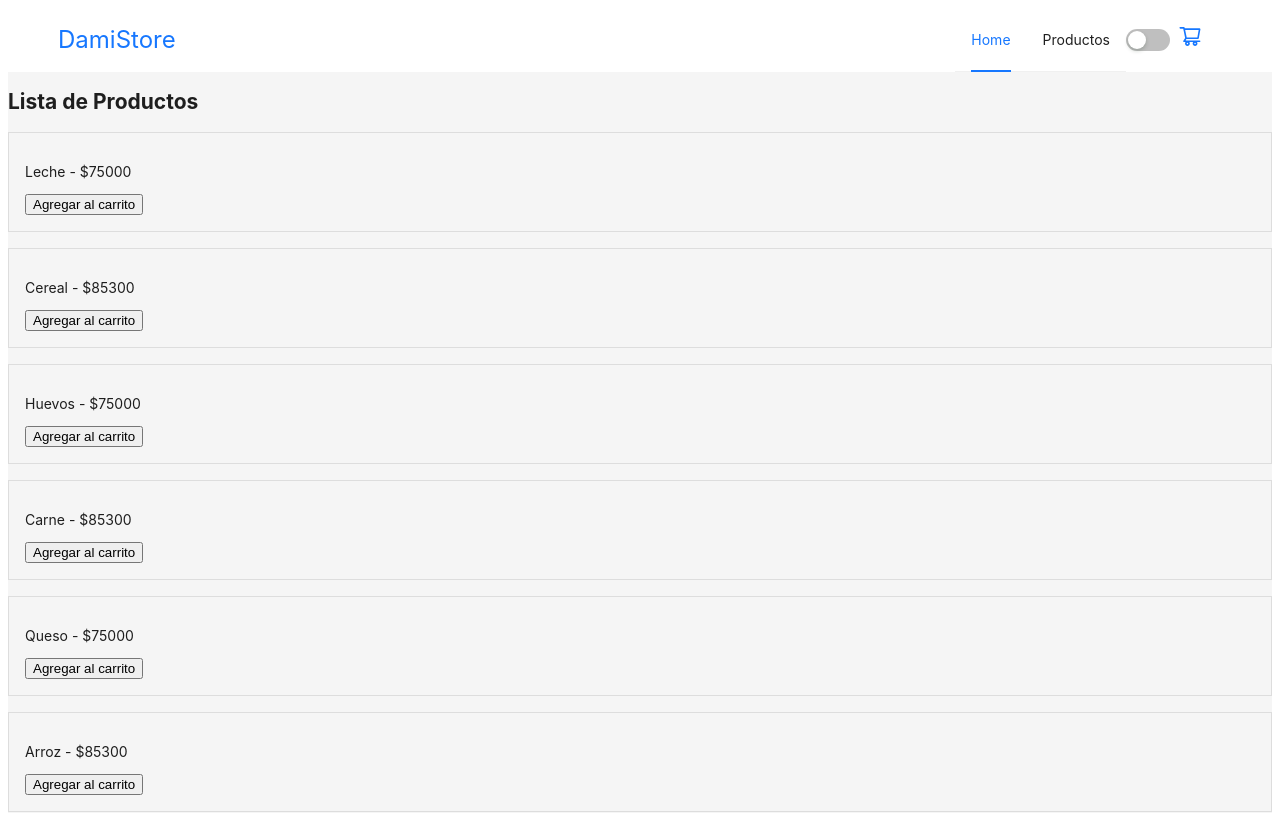
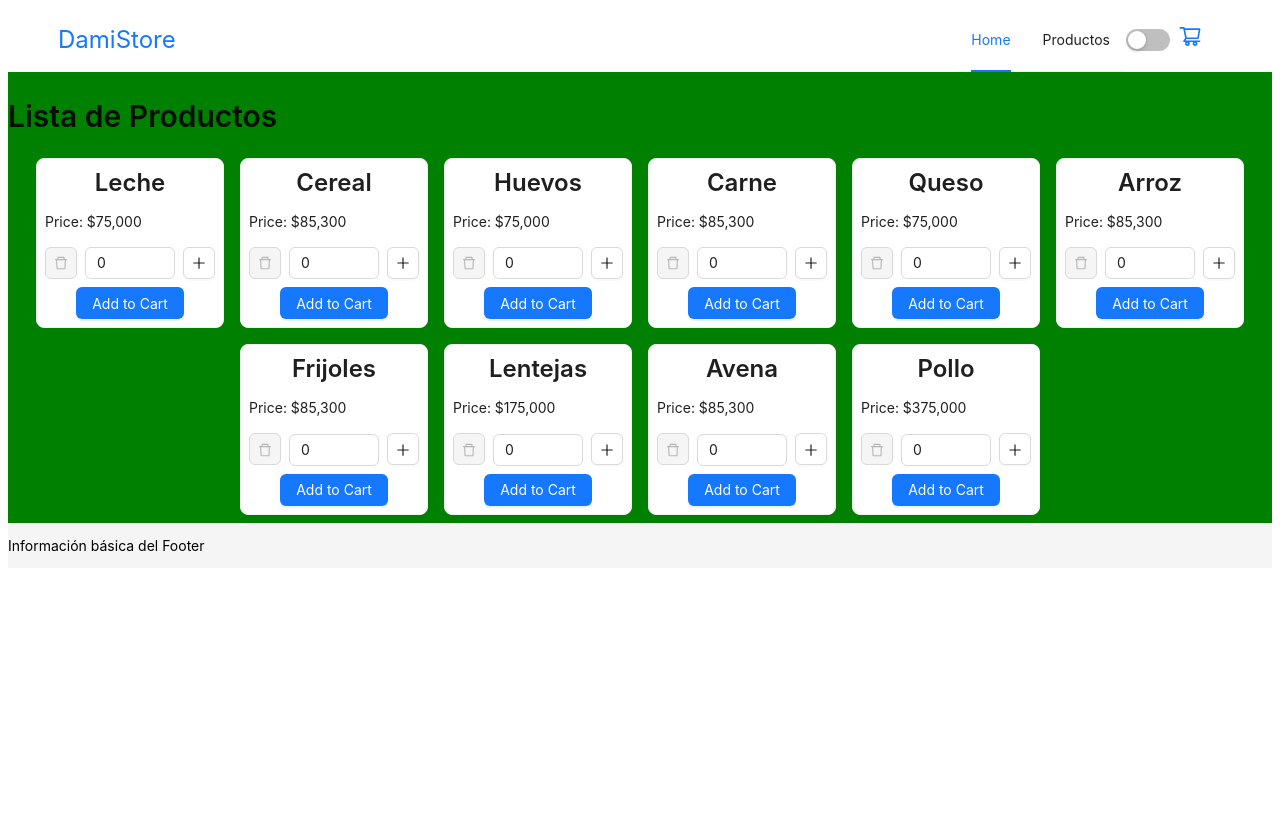
Before and after one commit to damieiberGT/damiStore, a React (Create React App) app: page /productos in a window 1280 px wide. Shown: the top 813 px of the page. Built offline with nearby package versions, Linux system fonts and the light colour scheme.

Commit message:
Avances generales y funcionales. Estilos en widget y productList

```diff
--- a/src/components/Navbar/Navbar.js
+++ b/src/components/Navbar/Navbar.js
@@ -8,8 +8,8 @@ import { useCart } from '../../contexts/CartContext';
 
 const { Header } = Layout;
 
-const Navbar = ({ cartItemCount }) => {
-	const { darkMode, setDarkMode } = useCart();
+const Navbar = () => {
+	const { darkMode, setDarkMode, cartTotal } = useCart();
 
 	const handleDarkModeChange = (checked) => {
 		setDarkMode(checked);
@@ -35,7 +35,7 @@ const Navbar = ({ cartItemCount }) => {
 					<div className="cart-icon">
 						<Link to="/carrito">
 							<ShoppingCartOutlined style={{ fontSize: '24px', marginLeft: '8px' }} />
-							{cartItemCount > 0 && <span className="cart-badge">{cartItemCount}</span>}
+							{cartTotal > 0 && <span className="cart-badge">{cartTotal}</span>}
 						</Link>
 					</div>
 				</div>
--- a/src/components/Navbar/Navbar.scss
+++ b/src/components/Navbar/Navbar.scss
@@ -1,16 +1,17 @@
-/* src/components/Navbar/Navbar.css */
+/* src/components/Navbar/Navbar.scss */
 .dark-mode {
 	background-color: #001529;
+	color: #fff; /* Agrega este estilo para el modo oscuro */
 }
 
 .light-mode {
 	background-color: #fff;
+	color: #000; /* Agrega este estilo para el modo claro */
 }
 
 .logo {
 	flex: 1;
 	font-size: 1.5rem;
-	color: #fff;
 }
 
 .menu {
@@ -20,6 +21,17 @@
 
 .cart-icon {
 	margin-right: 20px;
+	position: relative;
+}
+
+.cart-badge {
+	position: absolute;
+	top: 0;
+	right: 0;
+	background-color: red;
+	color: white;
+	border-radius: 50%;
+	padding: 4px 8px;
 }
 
 .navbar-container {
@@ -32,5 +44,3 @@
 	display: flex;
 	align-items: center;
 }
-
-/* Agrega estilos adicionales según sea necesario */
--- a/src/components/ProductList/ProductList.js
+++ b/src/components/ProductList/ProductList.js
@@ -1,24 +1,23 @@
 // src/components/ProductList/ProductList.js
 import React from 'react';
+import { Button, Row, Typography, Col } from 'antd';
 import { useCart } from '../../contexts/CartContext';
 import products from '../../Api/products.json';
 import './ProductList.scss';
+import ProductWidget from '../ProductWidget/ProductWidget';
 
 const ProductList = () => {
 	const { addToCart, darkMode } = useCart();
 
 	return (
-		<div className={`product-list ${darkMode ? 'dark-mode' : ''}`}>
-			<h2>Lista de Productos</h2>
+		<Row className={`productList ${darkMode ? 'dark-mode' : ''}`}>
+			<Col span={24}>
+				<Typography.Title level={2}>Lista de Productos</Typography.Title>
+			</Col>
 			{products.map((product) => (
-				<div key={product.id} className="product">
-					<p>
-						{product.name} - ${product.price}
-					</p>
-					<button onClick={() => addToCart(product)}>Agregar al carrito</button>
-				</div>
+				<ProductWidget key={product.id} product={product} addToCart={addToCart} />
 			))}
-		</div>
+		</Row>
 	);
 };
 
--- a/src/components/ProductList/ProductList.scss
+++ b/src/components/ProductList/ProductList.scss
@@ -16,4 +16,8 @@
 	color: var(--text-dark);
 }
 
-/* Agrega estilos adicionales según sea necesario */
+.productList {
+	display: flex;
+	justify-content: center;
+	background-color: green;
+}
--- /dev/null
+++ b/src/components/ProductWidget/ProductWidget.js
@@ -0,0 +1,62 @@
+import React, { useState } from 'react';
+import { Card, InputNumber, Button, Row, Typography, Col } from 'antd';
+import { PlusOutlined, MinusOutlined, DeleteOutlined } from '@ant-design/icons';
+import { useCart } from '../../contexts/CartContext';
+import './ProductWidget.scss'
+
+const ProductWidget = ({ product }) => {
+	const { addToCart, updateQuantity } = useCart();
+	const [quantity, setQuantity] = useState(0);
+
+	const handleQuantityChange = (value) => {
+		setQuantity(value);
+	};
+
+	const handleAddToCart = () => {
+		addToCart({ ...product, quantity });
+		setQuantity(0);
+	};
+
+	const handleDeleteFromCart = () => {
+		updateQuantity(product.id, 0);
+		setQuantity(0);
+	};
+
+	return (
+		<Row className='cardContainer'>
+			<Card className='card'>
+				<Typography.Title level={3} className='cardTitle'>
+					{product.name}
+				</Typography.Title>
+				<Col>
+					<Typography.Paragraph>
+						Price: ${product.price.toLocaleString()}
+					</Typography.Paragraph>
+				</Col>
+				<Col>
+					{quantity === 0 ?
+						<Button onClick={() => handleDeleteFromCart()} icon={<DeleteOutlined />} disabled />
+						: quantity === 1 ?
+							(<Button onClick={() => handleDeleteFromCart()} icon={<DeleteOutlined />} />)
+							: (<Button onClick={() => handleQuantityChange(quantity - 1)} icon={<MinusOutlined />} />)}
+					<InputNumber
+						min={0}
+						value={quantity}
+						onChange={handleQuantityChange}
+						controls={false}
+						style={{ margin: '0 8px' }}
+					/>
+					<Button onClick={() => handleQuantityChange(quantity + 1)} icon={<PlusOutlined />} />
+				</Col>
+				<Col className='addToCardButton'>
+					<Button type="primary" onClick={handleAddToCart} style={{ marginTop: '8px' }}>
+						Add to Cart
+					</Button>
+				</Col>
+			</Card>
+		</Row>
+
+	);
+};
+
+export default ProductWidget;
--- /dev/null
+++ b/src/components/ProductWidget/ProductWidget.scss
@@ -0,0 +1,18 @@
+.cardContainer {
+	margin: 8px;
+}
+
+.card .ant-card-body {
+	padding: 8px;
+}
+
+.cardTitle {
+	display: flex;
+	justify-content: center;
+	margin: 0;
+}
+
+.addToCardButton {
+	display: flex;
+	justify-content: center;
+}
--- a/src/contexts/CartContext.js
+++ b/src/contexts/CartContext.js
@@ -1,38 +1,65 @@
 // src/contexts/CartContext.js
-import React, { createContext, useState, useContext } from 'react';
+import React, { createContext, useState, useEffect, useContext } from 'react';
 
 const CartContext = createContext();
 
 export const CartProvider = ({ children }) => {
 	const [cartItems, setCartItems] = useState([]);
 	const [darkMode, setDarkMode] = useState(false);
+	const [cartTotal, setCartTotal] = useState(0);
+
+	useEffect(() => {
+		const storedCart = JSON.parse(localStorage.getItem('cartItems'));
+
+		if (storedCart) {
+			setCartItems(storedCart);
+		}
+	}, []);
 
 	const addToCart = (product) => {
-		setCartItems((prevCart) => [...prevCart, { ...product, quantity: 1 }]);
+		const existingItem = cartItems.find(item => item.id === product.id);
+
+		if (existingItem) {
+			setCartItems(prevCart => prevCart.map(item => (
+				item.id === existingItem.id ? { ...item, quantity: item.quantity + product.quantity } : item
+			)));
+		} else {
+			setCartItems(prevCart => [...prevCart, { ...product, quantity: product.quantity }]);
+		}
+		localStorage.setItem('cartItems', JSON.stringify(cartItems));
+		console.log('addCart', cartItems);
 	};
 
 	const updateQuantity = (productId, quantity) => {
-		setCartItems((prevCart) =>
+		setCartItems(prevCart =>
 			prevCart.map((item) =>
 				item.id === productId ? { ...item, quantity } : item
 			)
 		);
+		localStorage.setItem('cartItems', JSON.stringify(cartItems));
+		console.log('updateCart', cartItems);
 	};
 
 	const calculateTotal = () => {
 		return cartItems.reduce(
-			(total, item) => total + item.price * item.quantity,
+			(total, item) => total + item.quantity,
 			0
 		);
 	};
 
 	const clearCart = () => {
 		setCartItems([]);
+		localStorage.removeItem('cartItems');
 	};
+
+	useEffect(() => {
+		const totalItems = calculateTotal();
+		setCartTotal(totalItems);
+	}, [cartItems]);
 
 	return (
 		<CartContext.Provider
-			value={{ cartItems, addToCart, updateQuantity, calculateTotal, clearCart, darkMode, setDarkMode }}
+			value={{ cartItems, addToCart, updateQuantity, calculateTotal, clearCart, darkMode, setDarkMode, cartTotal }}
 		>
 			{children}
 		</CartContext.Provider>
--- a/src/styles.scss
+++ b/src/styles.scss
@@ -1,5 +1,3 @@
-// src/styles.scss
-
 $primary-color: #007bff;
 
 :root {
```
